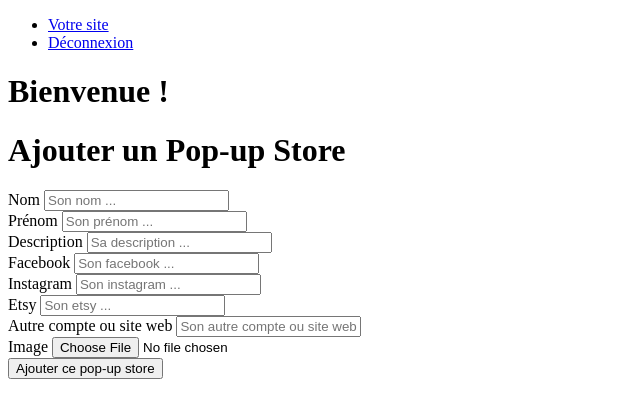
After one commit to acoruble/babesday1, a PHP site: page /admin/administration.php in a window 1280 px wide. The commit adds this page. Shown: the top 418 px of the page, without its empty margins (0-640 px from the left). Run offline with PHP 8.4, Linux system fonts and the light colour scheme; the visitor is signed in with stand-in values (Sample User, id 1).

Commit message:
20_08_2019_administration_et_formulaires

```diff
--- /dev/null
+++ b/admin/administration.php
@@ -0,0 +1,105 @@
+<!-- //*********CONNEXION A LA BDD************************************************************************************************************* -->
+
+<?php
+// On démarre la session AVANT d'écrire du code HTML
+session_start();
+if (empty($_SESSION['id']) OR empty($_SESSION['pseudo'])) {
+  header('Location: connexion.php');
+  exit();
+}
+// elseif ($_SESSION['info'] = 1) {
+//   echo "<div class='alert alert-danger text-center' role='info'>Ce pop-up store a bien été ajouté !</div>";
+//   $_SESSION['info'] = 0;
+// }
+else {
+  try
+  {
+    $bdd = new PDO('mysql:host=localhost;dbname=babesday;charset=utf8', 'root', '');
+  }
+  catch (Exception $e)
+  {
+    die('Erreur : ' . $e->getMessage());
+  }
+}
+
+?>
+
+<!DOCTYPE html>
+<html>
+
+<head>
+  <meta charset="utf-8">
+  <meta name="viewport" content="width=device-width, initial-scale=1">
+  <title>Espace administration</title>
+</head>
+
+<body>
+  <div class="p-2" style="">
+    <div class="container">
+      <div class="row">
+        <div class="">
+          <ul class="">
+            <li class="" > <a href="../index.php" class="nav-link">Votre site</a> </li>
+            <li class="0"> <a class="nav-link" href="deconnexion">Déconnexion</a> </li>
+          </ul>
+        </div>
+      </div>
+    </div>
+  </div>
+
+  <div class="">
+    <div class="container">
+      <div class="row">
+        <div class="col-md-12">
+          <h1 class="">Bienvenue !</h1>
+        </div>
+      </div>
+    </div>
+  </div>
+
+  <div class="p-2" style="">
+    <div class="container">
+      <div class="row bg-primary text-light text-center border-0 shadow-lg rounded-top" style="">
+        <div class="col-md-12 shadow-lg rounded-top" style="">
+          <h1 class="shadow-lg" style="">Ajouter un Pop-up Store<br></h1>
+          <div class="row">
+            <!-- **********************Créer un bouveau pop-up store ********************** -->
+            <form method="post" action="new_pop_up_store_post.php" class="text-left">
+
+              <div>
+                <label for="surname">Nom</label> <input name ="surname" type="text" placeholder="Son nom ..." required="required">
+              </div>
+              <div>
+                <label for="name">Prénom</label> <input name ="name" type="text" placeholder="Son prénom ...">
+              </div>
+              <div>
+                <label for="description">Description</label> <input name ="description" type="text" placeholder="Sa description ..." required="required">
+              </div>
+              <div>
+                <label for="facebook">Facebook</label> <input name ="facebook" type="text" placeholder="Son facebook ...">
+              </div>
+              <div>
+                <label for="instagram">Instagram</label> <input name ="instagram" type="text" placeholder="Son instagram ...">
+              </div>
+              <div>
+                <label for="etsy">Etsy</label> <input name ="etsy" type="text" placeholder="Son etsy ...">
+              </div>
+              <div>
+                <label for="otherAccount">Autre compte ou site web</label> <input name ="otherAccount" type="text" placeholder="Son autre compte ou site web ...">
+              </div>
+              <div>
+                <label for="image">Image</label> <input name ="image" type="file" placeholder="Son image ..." required="required">
+              </div>
+              <div>
+                <button type="submit" class="btn btn-secondary w-100">Ajouter ce pop-up store</button>
+              </form>
+            </div>
+          </div>
+
+        </div>
+      </div>
+    </div>
+  </div>
+</body>
+
+</html>
--- /dev/null
+++ b/admin/deconnexion.php
@@ -0,0 +1,6 @@
+<?php
+session_start();
+session_destroy();
+echo '<p>Vous êtes à présent déconnecté <br />
+Cliquez <a href="../index.php">ici</a> pour revenir à la page principale</p>';
+?>
--- a/traitements/contact.php
+++ b/traitements/contact.php
@@ -4,7 +4,7 @@ $email = $_POST["email"];
 $objet = $_POST["objet"];
 $message = $_POST["message"];
 
-$EmailTo = "enguerrand_95@hotmail.fr";
+$EmailTo = "babesdayfr@gmail.com";
 $Subject = $objet;
 
 // prepare email body text
```
Also changed, not shown: admin/connexion.php (added, +21 -0 lines), admin/new_pop_up_store_post.php (added, +45 -0 lines), admin/postconnexion.php (added, +33 -0 lines), traitements/news.php (line endings or trailing spaces).
